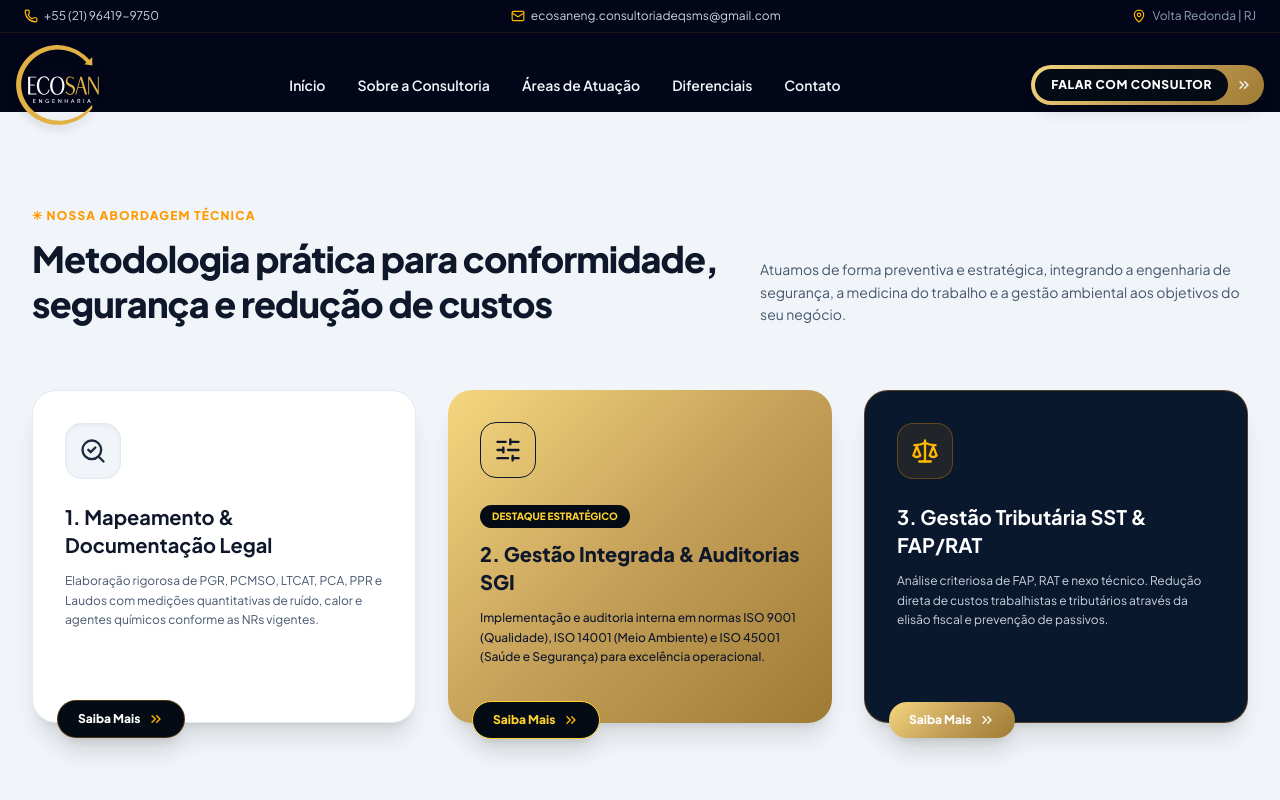
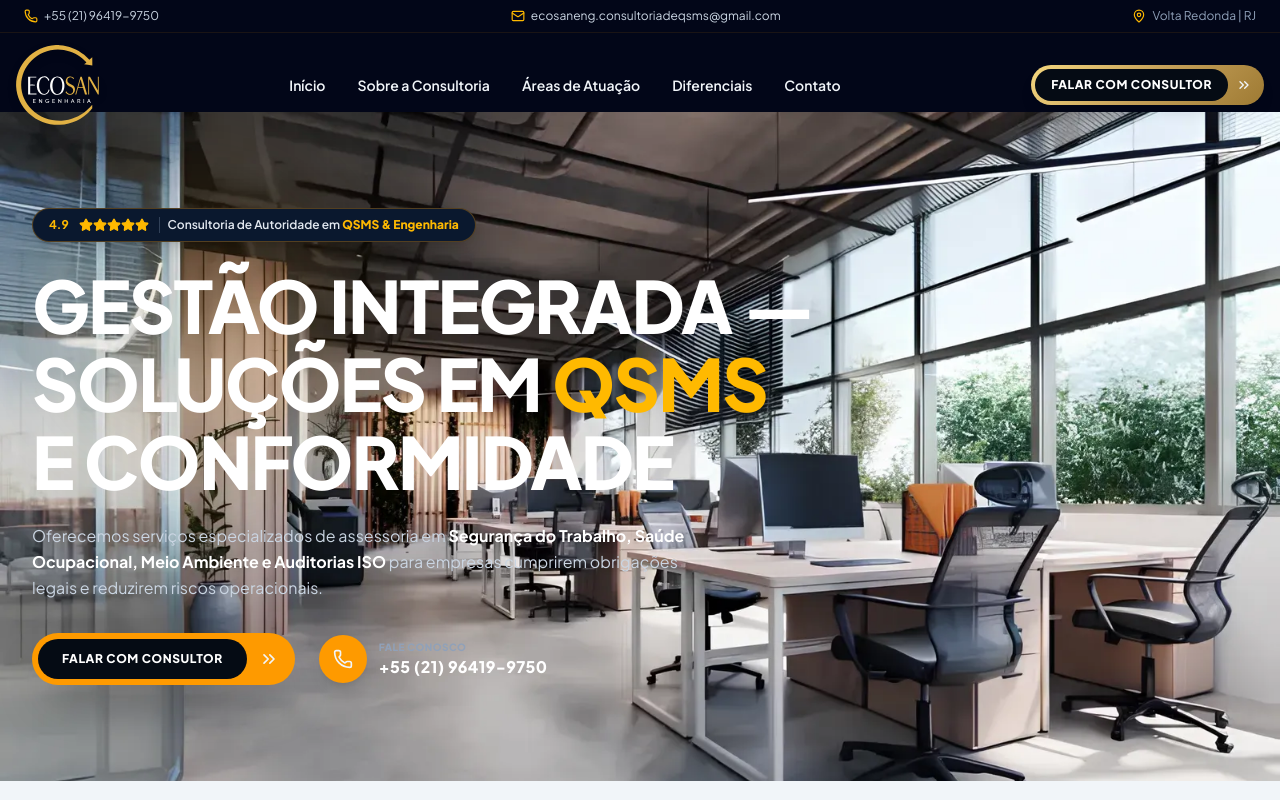
Before and after one commit to Alexsander-Marinhoo/ecosanconsultoria, a React (Vite) app: page / in a window 1280 px wide. Shown: the top 800 px of the page. Built offline with nearby package versions, Linux system fonts and the light colour scheme.

Commit message:
fix(hero-performance): resolve 4 Safari WebKit bottlenecks in Hero.jsx (blur-3xl, native gradient, camelCase fetchPriority, solid text color) and reactivate Hero

```diff
--- a/src/App.jsx
+++ b/src/App.jsx
@@ -48,7 +48,7 @@ export default function App() {
     <div className="min-h-screen bg-slate-950 text-slate-100 font-sans selection:bg-amber-500 selection:text-slate-950 overflow-x-hidden">
       <Header />
       <main className="pt-24 lg:pt-28">
-        {/* <Hero /> */}
+        <Hero />
         <Approach />
         <About />
         <Services />
--- a/src/components/Hero.jsx
+++ b/src/components/Hero.jsx
@@ -6,29 +6,24 @@ export default function Hero() {
   const whatsappUrl = "https://wa.me/5521964199750?text=Ol%C3%A1%2C%20gostaria%20de%20solicitar%20uma%20proposta%20de%20consultoria%20em%20QSMS.";
 
   return (
-    <section id="inicio" className="relative bg-navy-950 overflow-hidden flex items-center pt-48 sm:pt-44 lg:pt-40 pb-16 lg:pb-20">
+    <section id="inicio" className="relative bg-navy-950 overflow-hidden flex items-center py-16 sm:py-20 lg:py-24">
       {/* Native Async Picture Tag with WEBP & JPG Fallback (Ultra-lightweight 133KB to eliminate Safari render blocking) */}
       <picture className="absolute inset-0 w-full h-full z-0 pointer-events-none">
         <source srcSet="/bg-hero.webp" type="image/webp" />
         <img
           src="/bg-hero.jpg"
           decoding="async"
-          fetchpriority="high"
+          fetchPriority="high"
           className="w-full h-full object-cover"
           alt="Ecosan Engenharia Hero Background"
         />
       </picture>
 
-      {/* Rich Executive Dark Gradient Fade Overlay */}
-      <div
-        className="absolute inset-0 pointer-events-none z-0"
-        style={{
-          background: 'linear-gradient(90deg, #050b14 0%, #050b14 55%, rgba(5, 11, 20, 0.92) 75%, rgba(5, 11, 20, 0.3) 90%, rgba(5, 11, 20, 0) 100%)'
-        }}
-      ></div>
+      {/* Rich Executive Dark Gradient Overlay (Native Tailwind Gradient - 100% Safari Compatible) */}
+      <div className="absolute inset-0 bg-gradient-to-r from-navy-950 via-navy-950/90 to-transparent pointer-events-none z-0"></div>
 
-      {/* Gold Ambient Glow Orb */}
-      <div className="absolute top-10 left-10 w-96 h-96 bg-amber-500/10 rounded-full blur-[140px] pointer-events-none z-0"></div>
+      {/* Gold Ambient Glow Orb (Lightweight blur-3xl matching Gisela project) */}
+      <div className="absolute top-10 left-10 w-80 h-80 bg-amber-500/10 rounded-full blur-3xl pointer-events-none z-0"></div>
 
       <div className="max-w-7xl mx-auto px-4 sm:px-6 lg:px-8 relative z-10 w-full">
         <div className="grid grid-cols-1 lg:grid-cols-12 gap-8 lg:gap-12 items-center">
@@ -37,13 +32,15 @@ export default function Hero() {
           <div className="lg:col-span-9 text-left">
 
             <FadeUp delay={0} yOffset={16} className="space-y-6">
-              {/* Top Authority Pill with ample top margin on mobile */}
-              <div className="inline-flex items-center gap-2 sm:gap-2.5 px-3 sm:px-4 py-1.5 sm:py-2 rounded-full glass-navy border border-amber-500/30 mt-2 sm:mt-0 shadow-lg max-w-full">
+              {/* Top Authority Pill */}
+              <div className="inline-flex items-center gap-2 sm:gap-2.5 px-3 sm:px-4 py-1.5 sm:py-2 rounded-full bg-navy-900 border border-amber-500/30 mt-2 sm:mt-0 shadow-lg max-w-full">
                 <span className="text-[11px] sm:text-xs font-bold text-amber-400">4.9</span>
                 <div className="flex text-amber-400">
-                  {[...Array(5)].map((_, i) => (
-                    <Star key={i} className="w-3 h-3 sm:w-3.5 sm:h-3.5 fill-amber-400 text-amber-400" />
-                  ))}
+                  <Star className="w-3.5 h-3.5 fill-amber-400 text-amber-400" />
+                  <Star className="w-3.5 h-3.5 fill-amber-400 text-amber-400" />
+                  <Star className="w-3.5 h-3.5 fill-amber-400 text-amber-400" />
+                  <Star className="w-3.5 h-3.5 fill-amber-400 text-amber-400" />
+                  <Star className="w-3.5 h-3.5 fill-amber-400 text-amber-400" />
                 </div>
                 <span className="text-[10px] sm:text-xs font-semibold text-slate-200 border-l border-slate-700 pl-2">
                   Consultoria de Autoridade em <strong className="text-amber-400">QSMS & Engenharia</strong>
@@ -53,7 +50,7 @@ export default function Hero() {
               {/* Main Headline */}
               <h1 className="text-3xl sm:text-5xl lg:text-7xl font-extrabold text-white tracking-tight leading-[1.08]">
                 GESTÃO INTEGRADA — <br />
-                SOLUÇÕES EM <span className="text-gold-gradient">QSMS</span> <br />
+                SOLUÇÕES EM <span className="text-amber-400">QSMS</span> <br />
                 E CONFORMIDADE
               </h1>
 
@@ -70,7 +67,7 @@ export default function Hero() {
                   href={whatsappUrl}
                   target="_blank"
                   rel="noopener noreferrer"
-                  className="group inline-flex items-center gap-2.5 sm:gap-3 p-1 sm:p-1.5 rounded-full bg-gold-gradient shadow-2xl hover:brightness-110 transition-all transform hover:-translate-y-0.5 shrink-0"
+                  className="group inline-flex items-center gap-2.5 sm:gap-3 p-1 sm:p-1.5 rounded-full bg-amber-500 shadow-2xl hover:brightness-110 transition-all transform hover:-translate-y-0.5 shrink-0"
                 >
                   <span className="px-5 sm:px-6 py-2.5 sm:py-3 rounded-full bg-navy-950 text-white font-extrabold text-[11px] sm:text-xs uppercase tracking-wider">
                     Falar com Consultor
@@ -85,7 +82,7 @@ export default function Hero() {
                   href="tel:+5521964199750"
                   className="inline-flex items-center gap-3 group cursor-pointer"
                 >
-                  <div className="w-10 h-10 sm:w-12 sm:h-12 rounded-full bg-gold-gradient text-navy-950 flex items-center justify-center shadow-lg group-hover:scale-105 transition-transform shrink-0">
+                  <div className="w-10 h-10 sm:w-12 sm:h-12 rounded-full bg-amber-500 text-navy-950 flex items-center justify-center shadow-lg group-hover:scale-105 transition-transform shrink-0">
                     <Phone className="w-4 h-4 sm:w-5 sm:h-5 fill-navy-950 text-navy-950" />
                   </div>
                   <div className="text-left">
```
